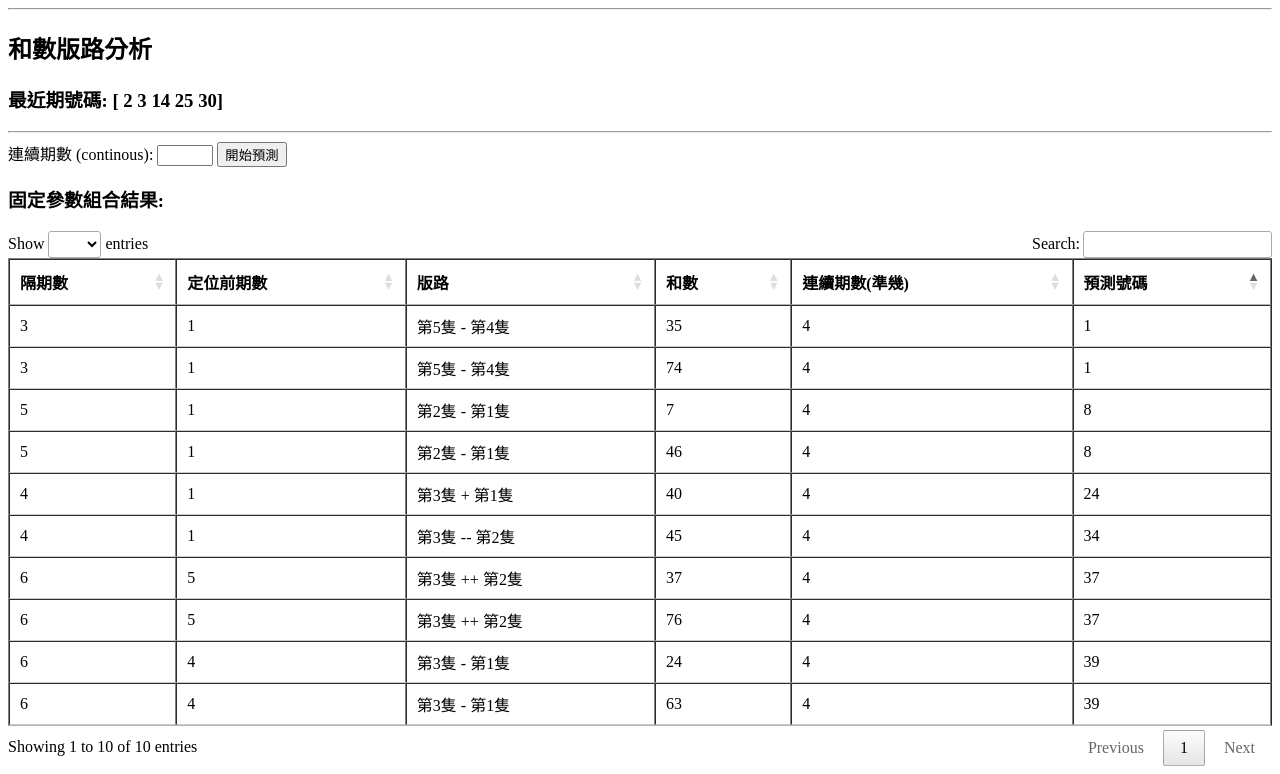
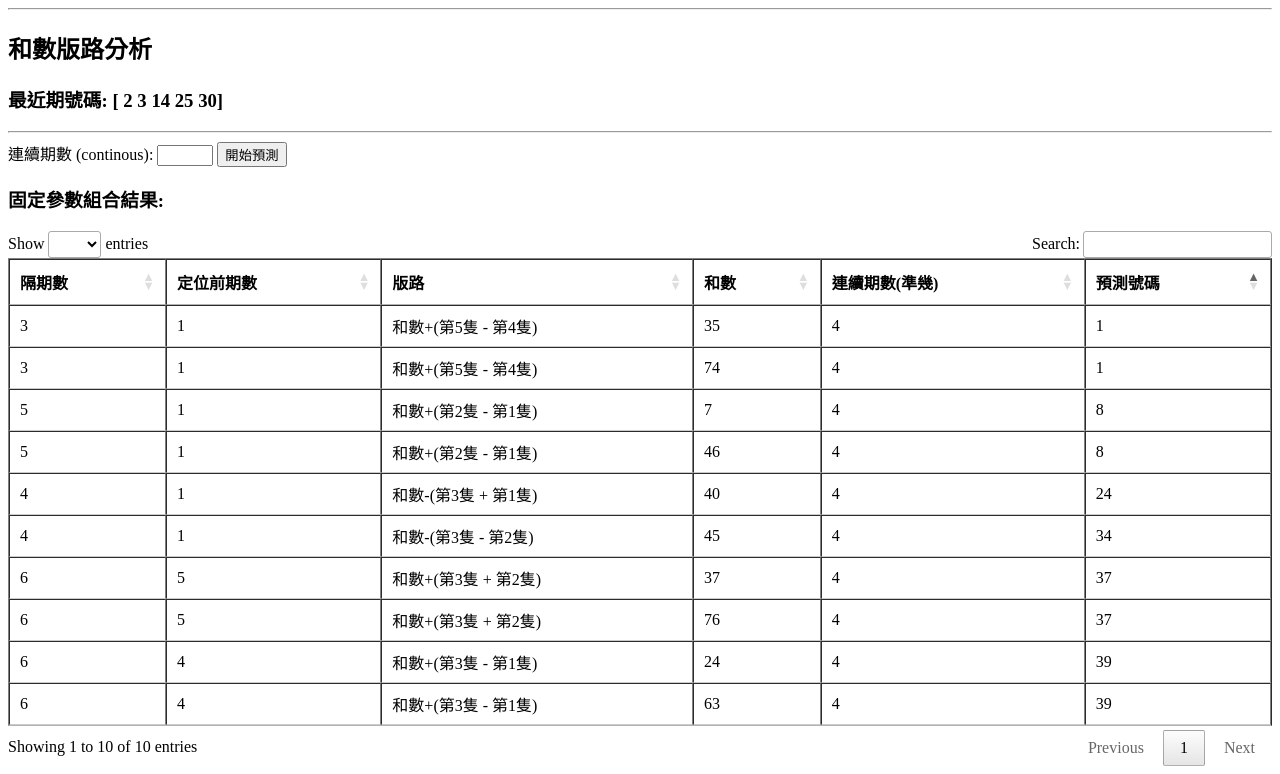
Before and after one commit to HongsiangWang/539_predictor, a Flask app: page /sumation in a window 1280 px wide. Shown: the part 32-806 px from the top of the page. Run offline with Flask 3, Linux system fonts and the light colour scheme; some libraries are stand-ins or nearby versions.

Commit message:
[539] Update sumation function to support dual operations and modify template accordingly

```diff
--- a/sumation.py
+++ b/sumation.py
@@ -10,7 +10,8 @@ def convert_version(version: str) -> str:
 
     Supported versions: 'add', 'add+', 'diff', 'diff+'
     """
-    mapping = {"add": "+", "diff": "-", "add+": "++", "diff+": "--"}
+    mapping = {"add": ["-", "+"], "diff": ["+", "-"],
+               "add+": ["+", "+"], "diff+": ["-", "-"]}
     if version not in mapping:
         raise ValueError(
             "version must be one of: 'add', 'add+', 'diff', 'diff+'")
--- a/templates/sumation.html
+++ b/templates/sumation.html
@@ -48,7 +48,7 @@
               <tr>
                 <td>{{ r.interval }}</td>
                 <td>{{ r.position }}</td>
-                <td>第{{ comb[0] }}隻 {{ r.version }} 第{{ comb[1] }}隻</td>
+                <td>和數{{ r.version[0] }}(第{{ comb[0] }}隻 {{ r.version[1] }} 第{{ comb[1] }}隻)</td>
                 <td>{{ item.add }}</td>
                 <td>{{ r.continous }}</td>
                 <td class="predict-numbers">{{ pred }}</td>
```
